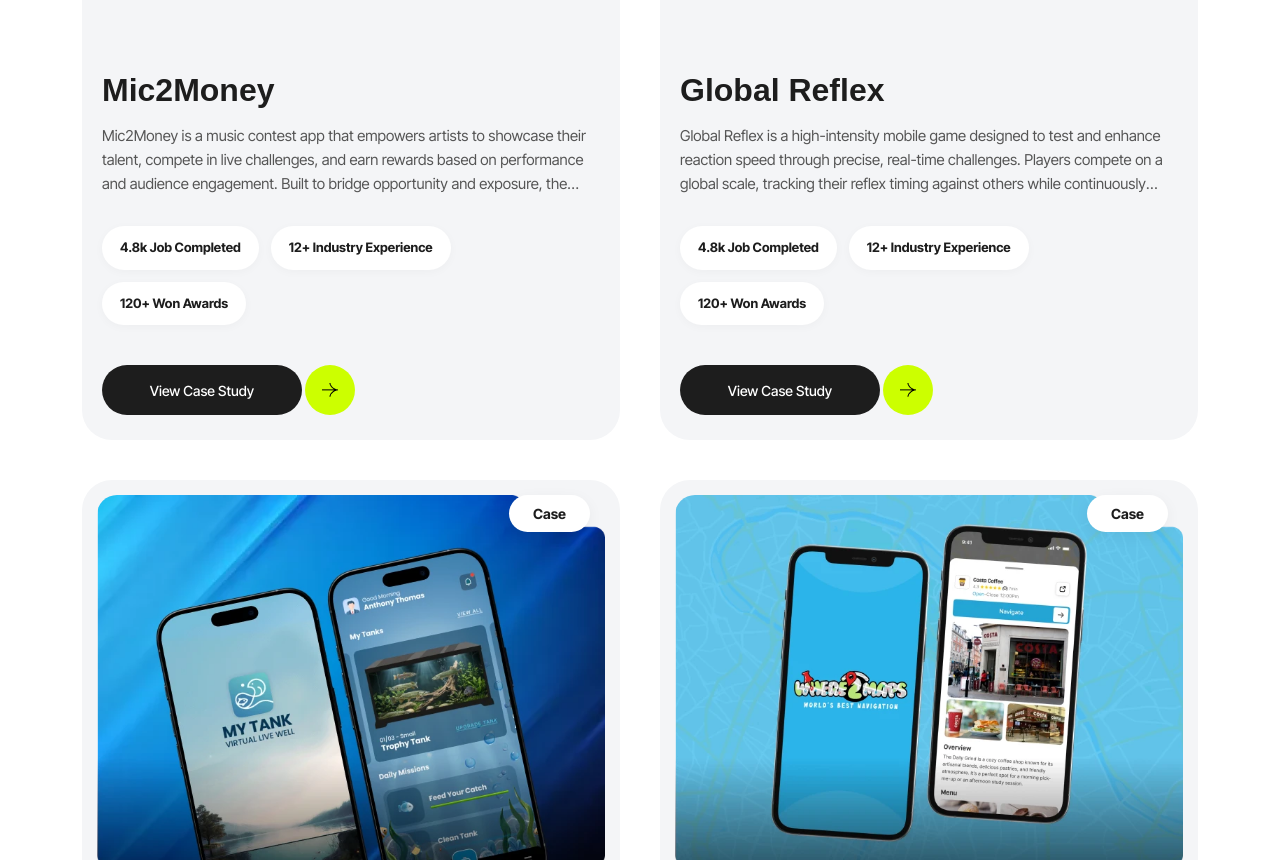
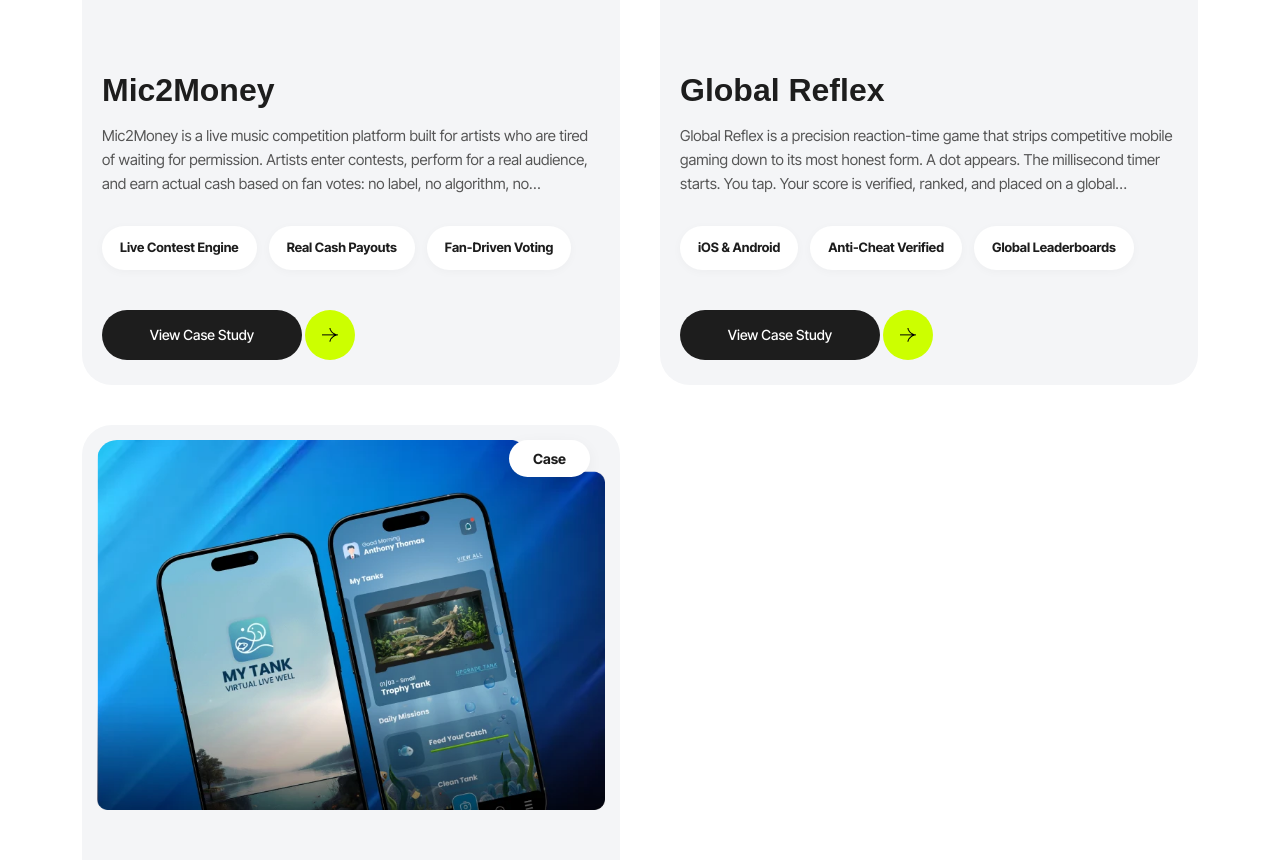
Before and after one commit to syedalihaider-dev/appsters-home, a Next.js app: page /case-study in a window 1280 px wide. Shown: the part 1940-2800 px from the top of the page. Built offline with nearby package versions, Linux system fonts and the light colour scheme; a web font is replaced by a local one.

Commit message:
Button Functionality

```diff
--- a/src/components/case-study/CaseStudiesGridSection.jsx
+++ b/src/components/case-study/CaseStudiesGridSection.jsx
@@ -3,6 +3,7 @@
 import React, { useState, useEffect } from 'react';
 import Image from 'next/image';
 import Link from 'next/link';
+import ActionButtons from '@/components/ui/ActionButtons';
 import { Swiper, SwiperSlide } from 'swiper/react';
 import { Pagination, Autoplay } from 'swiper/modules';
 import 'swiper/css';
@@ -15,44 +16,47 @@
     id: 1,
     title: "Mic2Money",
     image: "/images/case-study/mic2money.webp",
-    desc: "Mic2Money is a music contest app that empowers artists to showcase their talent, compete in live challenges, and earn rewards based on performance and audience engagement. Built to bridge opportunity and exposure, the platform turns every performance into a chance to be discovered, supported, and monetized.",
-    stats: ["4.8k Job Completed", "12+ Industry Experience", "120+ Won Awards"]
+    desc: "Mic2Money is a live music competition platform built for artists who are tired of waiting for permission. Artists enter contests, perform for a real audience, and earn actual cash based on fan votes: no label, no algorithm, no gatekeepers deciding who gets heard. For fans, it's the first platform that makes discovery feel like participation. You don't just listen. You influence outcomes and get rewarded for spotting talent before the rest of the world catches on.",
+    stats: ["Live Contest Engine", "Real Cash Payouts", "Fan-Driven Voting"],
+    link: "/case-study/mic-2-money"
   },
   {
     id: 2,
     title: "Global Reflex",
     image: "/images/case-study/global-reflex.webp",
-    desc: "Global Reflex is a high-intensity mobile game designed to test and enhance reaction speed through precise, real-time challenges. Players compete on a global scale, tracking their reflex timing against others while continuously improving accuracy, focus, and decision-making speed.",
-    stats: ["4.8k Job Completed", "12+ Industry Experience", "120+ Won Awards"]
+    desc: "Global Reflex is a precision reaction-time game that strips competitive mobile gaming down to its most honest form. A dot appears. The millisecond timer starts. You tap. Your score is verified, ranked, and placed on a global leaderboard against every other player on the planet. No upgrades that buy you an edge. No luck mechanics. Just the speed of your nervous system, measured accurately, compared fairly, and ranked in real time against the world.",
+    stats: ["iOS & Android", "Anti-Cheat Verified", "Global Leaderboards"],
+    link: "/case-study/global-reflex"
   },
   {
     id: 3,
     title: "My Tank Virtual Live Well",
     image: "/images/case-study/my-tank-virtual.webp",
-    desc: "My Tank Virtual Live Well is an immersive aquarium simulation app where users can catch and collect fish, then build and personalize their own virtual tank. Players can decorate their aquatic environment with creative items, arrange plants, and design unique underwater scenes. The experience also includes interactive care features like cleaning and maintaining the tank.",
-    stats: ["4.8k Job Completed", "12+ Industry Experience", "120+ Won Awards"]
+    desc: "Virtual LiveWell is a fishing app that gives your catch a life after release. Photograph what you reel in, upload it through the app, and watch an animated version of that exact species swim into your personal virtual tank. Your tank grows with every trip, decorates with every milestone, and connects you to a community of anglers whose collections tell the story of every river, lake, and shoreline they have fished. It turns catch-and-release into something you genuinely look forward to logging.",
+    stats: ["33 Species at Launch", "Gold Coin Economy", "Daily Retention Loops"],
+    link: "/case-study/my-tank"
   },
-  {
-    id: 4,
-    title: "Where2Map",
-    image: "/images/case-study/where2map.webp",
-    desc: "Where2Map is a smart navigation app designed to make travel simple, fast, and accurate. It helps users find the best routes, explore nearby places, and reach destinations with real-time directions and traffic updates. Built for everyday use, it combines precise mapping with intuitive guidance, ensuring a smooth navigation experience.",
-    stats: ["4.8k Job Completed", "12+ Industry Experience", "120+ Won Awards"]
-  },
-  {
-    id: 5,
-    title: "Marina Fitness",
-    image: "/images/case-study/marine-fitness.webp",
-    desc: "Fitness is an all-in-one mobile app designed to help users build healthier routines through personalized workouts, progress tracking, and goal-driven plans. It offers guided exercises, performance insights, and flexible programs tailored to different fitness levels and lifestyles. Built to keep users motivated, the app combines smart tracking with intuitive design.",
-    stats: ["4.8k Job Completed", "12+ Industry Experience", "120+ Won Awards"]
-  },
-  {
-    id: 6,
-    title: "Auto Parts",
-    image: "/images/case-study/auto-parts.webp",
-    desc: "Auto Parts is a comprehensive mobile app designed to help users quickly find, browse, and purchase genuine vehicle parts with ease. It connects car owners, mechanics, and workshops to a wide range of auto components, ensuring accurate compatibility and reliable sourcing. Built for speed and convenience, the app simplifies part discovery.",
-    stats: ["4.8k Job Completed", "12+ Industry Experience", "120+ Won Awards"]
-  }
+  // {
+  //   id: 4,
+  //   title: "Where2Map",
+  //   image: "/images/case-study/where2map.webp",
+  //   desc: "Where2Map is a smart navigation app designed to make travel simple, fast, and accurate. It helps users find the best routes, explore nearby places, and reach destinations with real-time directions and traffic updates. Built for everyday use, it combines precise mapping with intuitive guidance, ensuring a smooth navigation experience.",
+  //   stats: ["4.8k Job Completed", "12+ Industry Experience", "120+ Won Awards"]
+  // },
+  // {
+  //   id: 5,
+  //   title: "Marina Fitness",
+  //   image: "/images/case-study/marine-fitness.webp",
+  //   desc: "Fitness is an all-in-one mobile app designed to help users build healthier routines through personalized workouts, progress tracking, and goal-driven plans. It offers guided exercises, performance insights, and flexible programs tailored to different fitness levels and lifestyles. Built to keep users motivated, the app combines smart tracking with intuitive design.",
+  //   stats: ["4.8k Job Completed", "12+ Industry Experience", "120+ Won Awards"]
+  // },
+  // {
+  //   id: 6,
+  //   title: "Auto Parts",
+  //   image: "/images/case-study/auto-parts.webp",
+  //   desc: "Auto Parts is a comprehensive mobile app designed to help users quickly find, browse, and purchase genuine vehicle parts with ease. It connects car owners, mechanics, and workshops to a wide range of auto components, ensuring accurate compatibility and reliable sourcing. Built for speed and convenience, the app simplifies part discovery.",
+  //   stats: ["4.8k Job Completed", "12+ Industry Experience", "120+ Won Awards"]
+  // }
 ];
 
 export default function CaseStudiesGridSection() {
@@ -90,16 +94,13 @@
           ))}
         </div>
         <div className={styles.ctaWrapper}>
-          <Link href="#" className={`mybtn ${styles.customBtn}`}>
-            <div className={`text ${styles.btnTextBlack}`}>
-              <span>View Case Study</span>
-              <span>View Case Study</span>
-            </div>
-            <div className={`icon ${styles.btnIconGreen}`}>
-              <Image src="/images/arrow-icon.png" alt="Arrow Icon" width={16} height={14} style={{ objectFit: "contain" }} />
-              <Image src="/images/arrow-icon.png" alt="Arrow Icon" width={16} height={14} style={{ objectFit: "contain" }} />
-            </div>
-          </Link>
+          <ActionButtons
+            text="View Case Study"
+            href={item.link}
+            className={styles.customBtn}
+            textClassName={styles.btnTextBlack}
+            iconClassName={styles.btnIconGreen}
+          />
         </div>
       </div>
     </div>
--- a/src/components/home/CTASection.jsx
+++ b/src/components/home/CTASection.jsx
@@ -1,5 +1,6 @@
 "use client";
 import Image from "next/image";
+import Link from "next/link";
 import ActionButtons from "@/components/ui/ActionButtons";
 import styles from "./CTASection.module.css";
 
@@ -41,13 +42,14 @@
                 </div>
             </div>
             <div className={styles.sec_right}>
-                <div className={styles.circle}>
+                <Link href="#contactForm" className={styles.circle}>
                     <Image
                         src="/images/circle.png"
                         fill
                         sizes="100vw"
                         alt="Circle Image..."
                         style={{ objectFit: "contain" }}
+                        className={styles.circleBg}
                     />
                     <div className={styles.circle_content}>
                         <Image
@@ -67,7 +69,7 @@
                             alt="Circle Arrow Image..."
                         />
                     </div>
-                </div>
+                </Link>
                 <div className={styles.hand_holding_mobile_center}>
                     <Image
                         src="/images/cta-right-img.png"
--- a/src/components/home/ContactForm.jsx
+++ b/src/components/home/ContactForm.jsx
@@ -3,7 +3,7 @@
 
 export default function ContactForm() {
 return (
-<section className={styles.contactForm}>
+<section className={styles.contactForm} id="contactForm">
     <div className="container">
         <div className={styles.sec_top}>
             <div className="row align-items-center">
--- a/src/components/home/HeroSection.jsx
+++ b/src/components/home/HeroSection.jsx
@@ -1,6 +1,7 @@
 "use client";
 
 import Image from "next/image";
+import Link from "next/link";
 import ActionButtons from "@/components/ui/ActionButtons";
 import styles from './HeroSection.module.css';
 
@@ -79,7 +80,7 @@
                                     style={{ objectFit: "contain" }}
                                 />
                             </div>
-                            <div className={styles.circle}>
+                            <Link href="#contactForm" className={styles.circle}>
                                 <Image
                                     src="/images/circle.png"
                                     alt="Circle Image..."
@@ -87,6 +88,7 @@
                                     priority
                                     sizes="100vw"
                                     style={{ objectFit: "contain" }}
+                                    className={styles.circleBg}
                                 />
                                 <div className={styles.circle_content}>
                                     <Image
@@ -108,7 +110,7 @@
                                         style={{ objectFit: "contain" }}
                                     />
                                 </div>
-                            </div>
+                            </Link>
                             <div className={styles.counting}>
                                 <p>200K</p>
                                 <div className={styles.global_clients}>
--- a/src/components/ui/ActionButtons.jsx
+++ b/src/components/ui/ActionButtons.jsx
@@ -2,17 +2,17 @@
 
 import Link from "next/link";
 
-export default function ActionButtons({ text = "Let’s Build Your App", href }) {
+export default function ActionButtons({ text = "Let’s Build Your App", href = "#contactForm", className = "", textClassName = "", iconClassName = "" }) {
   const isLink = Boolean(href);
-  const classes = `mybtn btn_1 ${!isLink ? 'popup_btn' : ''}`;
+  const classes = `mybtn btn_1 ${!isLink ? 'popup_btn' : ''} ${className}`.trim();
 
   const InnerContent = () => (
     <>
-      <div className="text">
+      <div className={`text ${textClassName}`.trim()}>
         <span>{text}</span>
         <span>{text}</span>
       </div>
-      <div className="icon">
+      <div className={`icon ${iconClassName}`.trim()}>
         <Image
           src="/images/arrow-icon.png"
           alt="Arrow Icon"
```
Also changed, not shown: src/components/home/CTASection.module.css (+38 -0 lines), src/components/home/CaseStudiesSection.jsx (+2 -23 lines), src/components/home/FAQSection.jsx (+12 -12 lines), src/components/home/HeroSection.module.css (+59 -0 lines).
